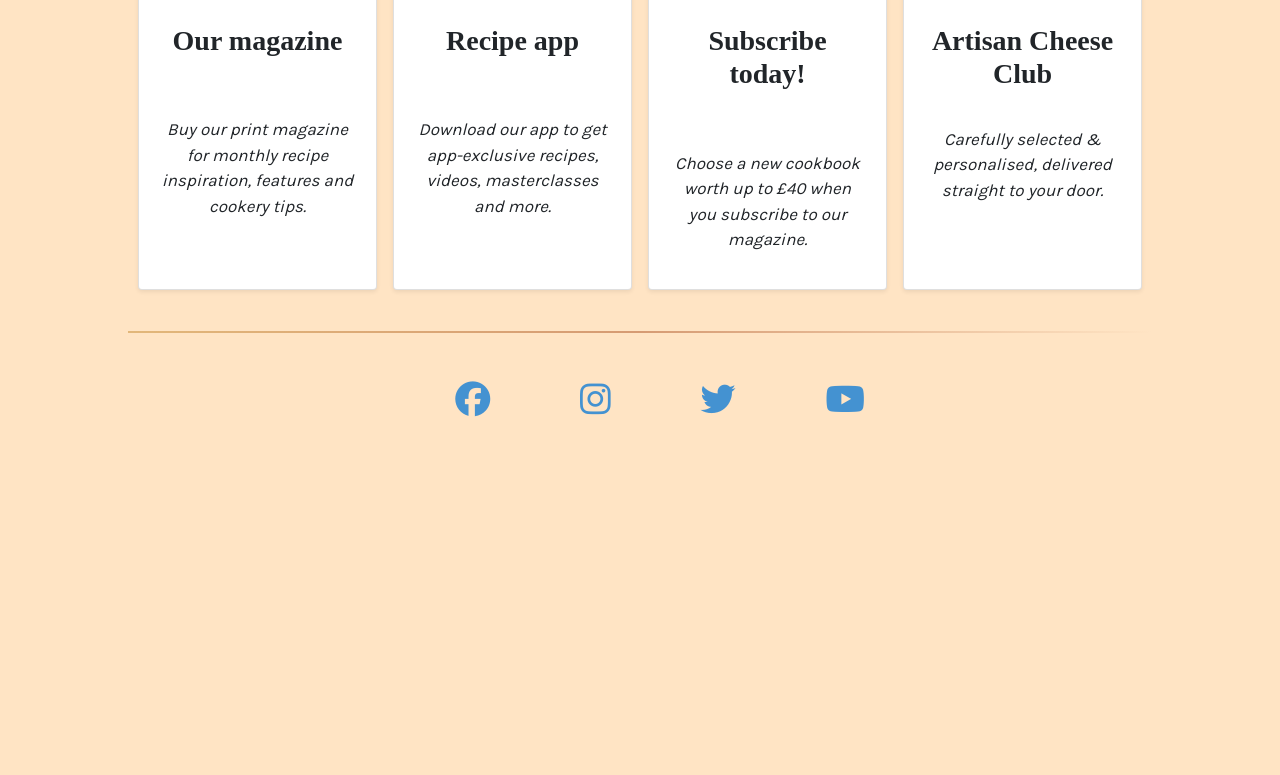
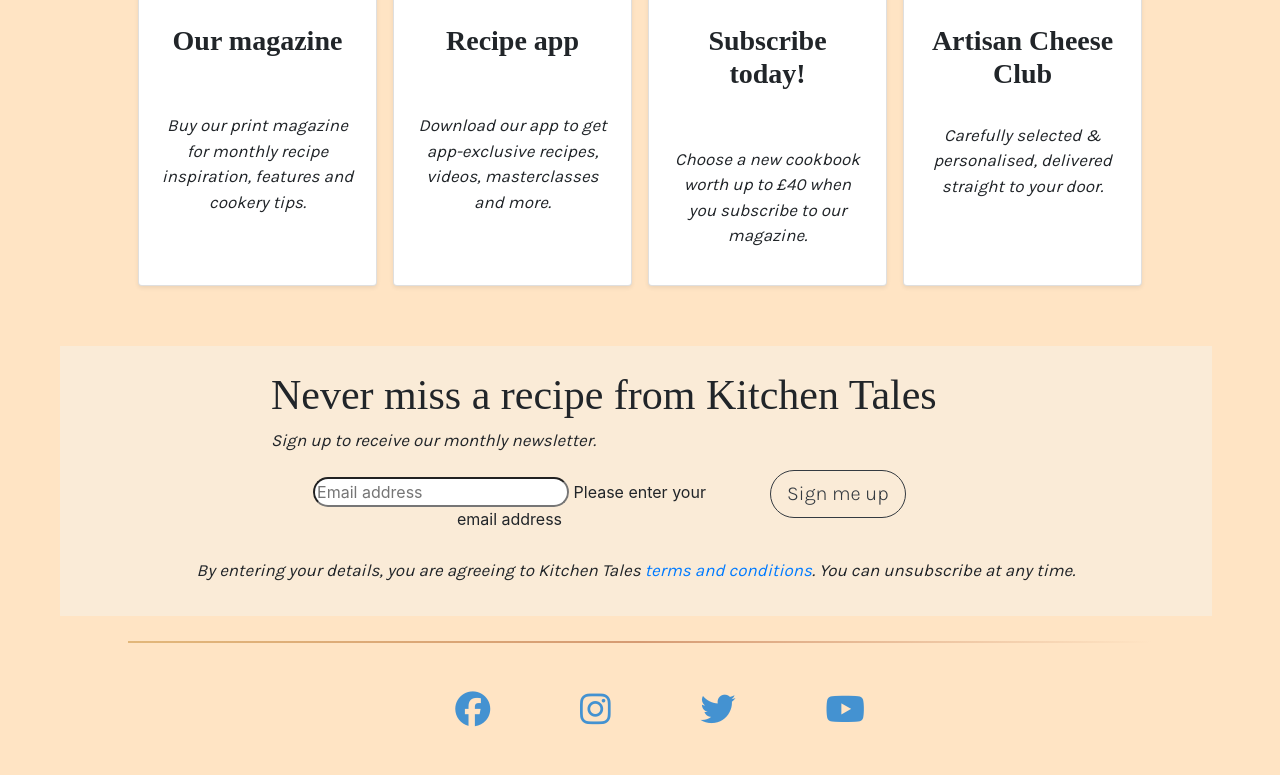
Before and after one commit to chris-townsend/PP4-Kitchen_Tales, a Django app: page / in a window 1280 px wide. Shown: the part 1279-2054 px from the top of the page. Before the commit the page ends 1696 px from the top, so only its background shows below. Run offline with Django 3.2, Linux system fonts and the light colour scheme; some libraries are stand-ins or nearby versions; some web fonts are replaced.

Commit message:
Add newsletter section to index.html template

```diff
--- a/static/style.css
+++ b/static/style.css
@@ -357,3 +357,13 @@ hr {
     transform: scale(0.96);
     transition: all 0.4s;
     }
+
+/* Home newsletter section */
+
+.sign-up-container {
+    margin-left: 60px;
+    margin-top: 20px;
+    background-color: antiquewhite;
+    width: 90%;
+    height: 270px;
+}
--- a/templates/index.html
+++ b/templates/index.html
@@ -13,8 +13,8 @@
       <br>
       <p class="welcome-text ml-3">Share your favourite recipes..</p>
       <div class="">
-    <a class="btn btn-lg btn-outline-dark rounded-pill ml-4 form-font"
-     href="{% url 'add_recipe' %}">Add a new recipe!</a>
+        <a class="btn btn-lg btn-outline-dark rounded-pill ml-4 form-font" href="{% url 'add_recipe' %}">Add a new
+          recipe!</a>
       </div>
     </div>
     <br>
@@ -31,8 +31,8 @@
       <br>
       <p class="welcome-text ml-3">Share your favourite recipes..</p>
       <div class="">
-    <a class="btn btn-lg btn-outline-dark rounded-pill ml-4 form-font"
-     href="{% url 'account_signup' %}">Sign Up Today!</a>
+        <a class="btn btn-lg btn-outline-dark rounded-pill ml-4 form-font" href="{% url 'account_signup' %}">Sign Up
+          Today!</a>
       </div>
     </div>
     <br>
@@ -46,15 +46,18 @@
   <div id="carouselExampleControls" class="carousel slide " data-ride="carousel">
     <div class="carousel-inner">
       <div class="carousel-item active md-8">
-        <img src="https://res.cloudinary.com/diez1cpce/image/upload/v1669655533/pp4/assorted-foods-2_bi3oe3.jpg" class="d-block mx-auto" alt="...">
+        <img src="https://res.cloudinary.com/diez1cpce/image/upload/v1669655533/pp4/assorted-foods-2_bi3oe3.jpg"
+          class="d-block mx-auto" alt="...">
 
 
       </div>
       <div class="carousel-item">
-        <img src="https://res.cloudinary.com/diez1cpce/image/upload/v1669655828/pp4/assorted-foods-3_aq5md5.jpg" class="d-block mx-auto" alt="...">
+        <img src="https://res.cloudinary.com/diez1cpce/image/upload/v1669655828/pp4/assorted-foods-3_aq5md5.jpg"
+          class="d-block mx-auto" alt="...">
       </div>
       <div class="carousel-item">
-        <img src="https://res.cloudinary.com/diez1cpce/image/upload/v1669654828/pp4/assorted-foods_gosdif.jpg" class="d-block justify-content-center" alt="An assortment of cooked dishes and ingredients">
+        <img src="https://res.cloudinary.com/diez1cpce/image/upload/v1669654828/pp4/assorted-foods_gosdif.jpg"
+          class="d-block justify-content-center" alt="An assortment of cooked dishes and ingredients">
       </div>
     </div>
     <button class="carousel-control-prev" type="button" data-target="#carouselExampleControls" data-slide="prev">
@@ -79,10 +82,11 @@
           <img src="https://res.cloudinary.com/diez1cpce/image/upload/v1671443451/magazine_boiek4.jpg"
             class="custom-home-card" alt="magazine cover">
           <div class="card-body">
-                    <h2 class="card-title text-title text-center"><strong>Our magazine</strong></h2>
+            <h2 class="text-title text-center"><strong>Our magazine</strong></h2>
             <br>
             <br>
-                    <p class="card-text-home text-center">Buy our print magazine for monthly recipe inspiration, features and cookery tips.</p>
+            <p class="card-text-home text-center">Buy our print magazine for monthly recipe inspiration, features and
+              cookery tips.</p>
           </div>
         </div>
       </div>
@@ -91,10 +95,11 @@
           <img src="https://res.cloudinary.com/diez1cpce/image/upload/v1671443227/recipe-app_kgssyk.jpg"
             class="custom-recipe-card" alt="Recipe displayed on tablet device">
           <div class="card-body">
-                    <h2 class="card-title text-title text-center"><strong>Recipe app</strong></h2>
+            <h2 class="text-title text-center"><strong>Recipe app</strong></h2>
             <br>
             <br>
-                    <p class="card-text-home text-center">Download our app to get app-exclusive recipes, videos, masterclasses and more.</p>
+            <p class="card-text-home text-center">Download our app to get app-exclusive recipes, videos, masterclasses
+              and more.</p>
           </div>
         </div>
       </div>
@@ -103,10 +108,11 @@
           <img src="https://res.cloudinary.com/diez1cpce/image/upload/v1671443648/books_b1ghni.jpg"
             class="custom-home-card" alt="stack of books">
           <div class="card-body">
-                    <h2 class="card-title text-title text-center"><strong>Subscribe today!</strong></h2>
+            <h2 class="text-title text-center"><strong>Subscribe today!</strong></h2>
             <br>
             <br>
-                    <p class="card-text-home text-center">Choose a new cookbook worth up to £40 when you subscribe to our magazine.</p>
+            <p class="card-text-home text-center">Choose a new cookbook worth up to £40 when you subscribe to our
+              magazine.</p>
           </div>
         </div>
       </div>
@@ -115,15 +121,71 @@
           <img src="https://res.cloudinary.com/diez1cpce/image/upload/v1671444943/cheese_ua76oh.jpg"
             class="custom-recipe-card" alt="slice of cheese">
           <div class="card-body">
-                  <h2 class="card-title text-title text-center"><strong>Artisan Cheese Club</strong></h2>
+            <h2 class="text-title text-center"><strong>Artisan Cheese Club</strong></h2>
             <br>
-                  <p class="card-text-home text-center">Carefully selected & personalised, delivered straight to your door.</p>
+            <p class="card-text-home text-center">Carefully selected & personalised, delivered straight to your door.
+            </p>
           </div>
         </div>
       </div>
     </div>
   </div>
 </section>
+
+
+<br>
+<!-- Signup to our newsletter section-->
+<section>
+  <div class="sign-up-container">
+    <br>
+    <div class="container">
+      <div class="row">
+        <div class="col-md-8 offset-md-2">
+          <h2 class="welcome-text"> Never miss a recipe from Kitchen Tales</h2>
+          <p class="card-text-home mb-sm">
+            Sign up to receive our monthly newsletter.
+          </p>
+        </div>
+      </div>
+
+      <div class="row">
+        <div class="col">
+          <form action="#" class="#">
+            <div class="row d-flex justify-content-center">
+              <input name="endpoint" type="hidden" value="im-adestra/v1/newsletter-sign-up"><input type="hidden"
+                id="_wpnonce" name="_wpnonce" value="50ffe2335b"><input type="hidden" name="_wp_http_referer"
+                value="/"><input type="hidden" name="newsletter" value="nl_bbcgf_newsletter--837">
+              <div class="col-md-5">
+                <div class="form-control btn ml-3">
+                  <input id="newsletter-sign-up-email" name="email" type="email" class="input-text rounded-pill"
+                    placeholder="Email address" value=""
+                    aria-label="Enter your email address to sign up to the newsletter" class="#"> Please enter your
+                  email address</span></div>
+              </div>
+              <div class="col-md-3">
+                <div class="#">
+                  <a class="btn btn-lg mb-3 btn-outline-dark rounded-pill ml-4 form-font">Sign me up</a>
+                </div>
+              </div>
+            </div>
+          </form>
+        </div>
+      </div>
+      <br>
+
+      <div class="container">
+        <div class="row text-center">
+          <div class="col-md-12">
+            <p class="card-text-home">
+              By entering your details, you are agreeing to Kitchen Tales <a class="link-copy"
+                href="https://www.immediate.co.uk/terms-and-conditions/" target="_blank">terms and conditions</a>. You
+              can
+              unsubscribe at any time.
+            </p>
+          </div>
+        </div>
+</section>
+
 <br>
 
 
```
Lines whose indentation alone changed are shown as unchanged.
